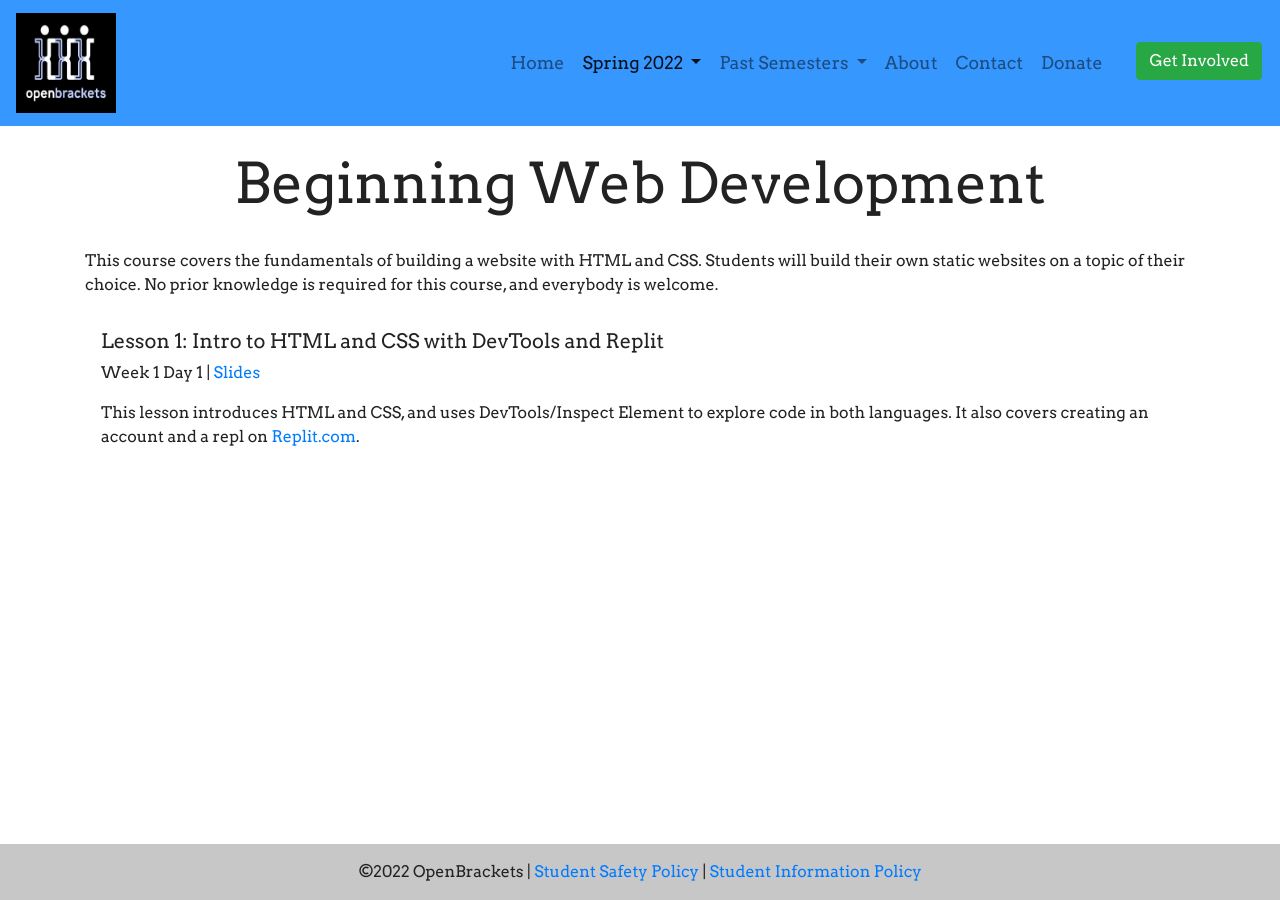
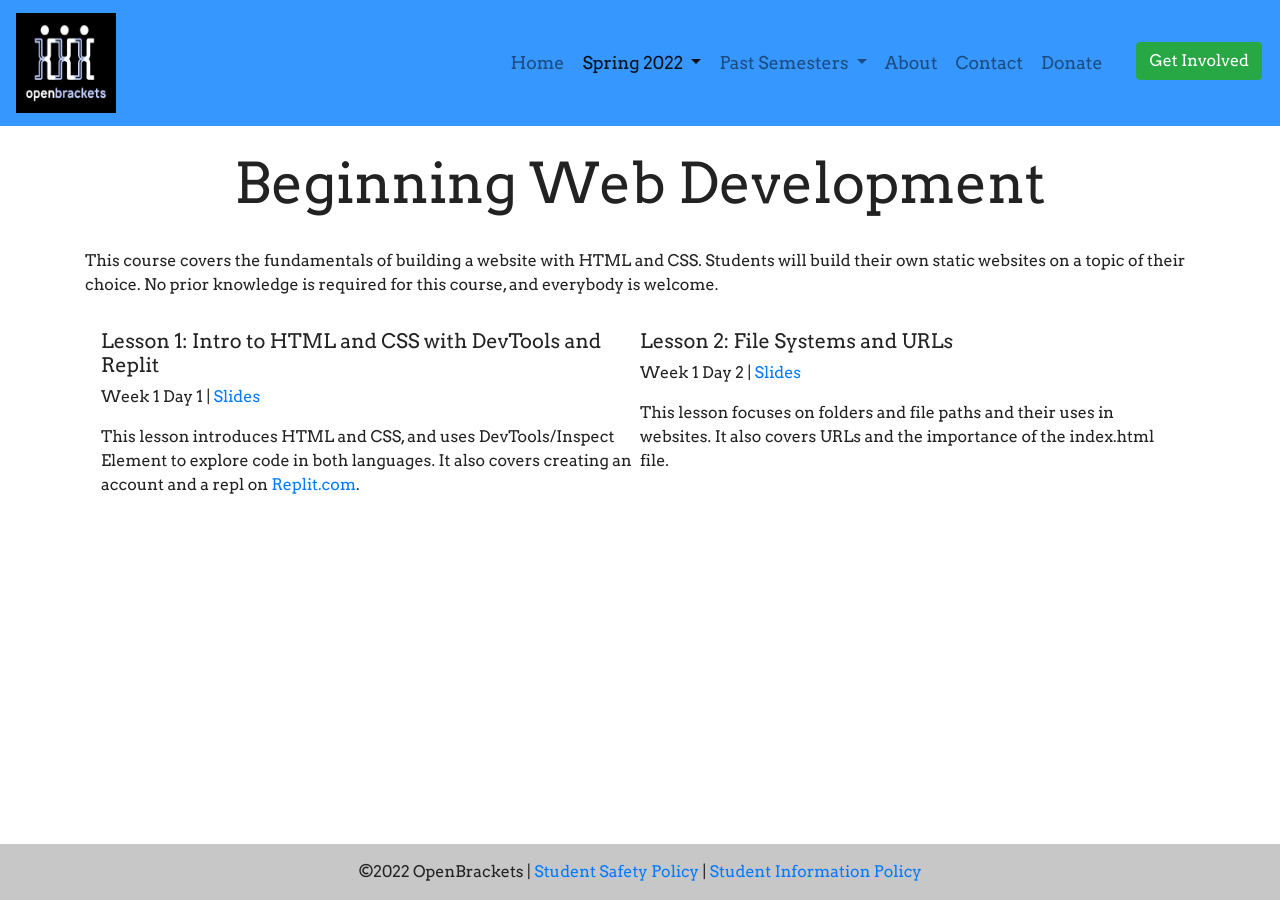
Before and after one commit to qpwoeirut/OpenBrackets-website, a Jekyll site: the page built from spring2022/beginningWebDevelopment.html, in a window 1280 px wide. Built offline with Jekyll 4.4.1, drawn with Linux system fonts in a browser that asks for light colours.

Commit message:
add link and description of BWD W1D2

```diff
--- a/spring2022/beginningWebDevelopment.html
+++ b/spring2022/beginningWebDevelopment.html
@@ -24,4 +24,14 @@
         </p>
         <br>
     </div>
+    <div class="media-body">
+        <h5 class="mt-0">Lesson 2: File Systems and URLs</h5>
+        <p>Week 1 Day 2 | <a
+                href="https://docs.google.com/presentation/d/1lFpXZWZBKhHwJiWH1hDoKF_LzZg8hLC4lB-Z6ATz51w/edit"
+                target="_blank">Slides</a></p>
+        <p>This lesson focuses on folders and file paths and their uses in websites. It also covers URLs and the
+            importance of the index.html file.
+        </p>
+        <br>
+    </div>
 </div>
```
